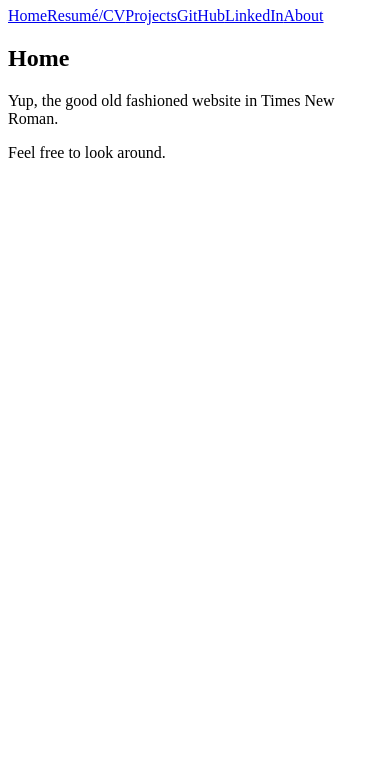
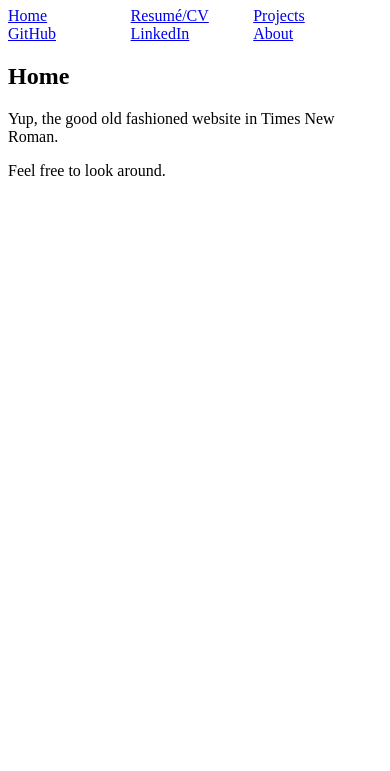
Before and after one commit to Jefferson227/website, a plain HTML site: page index.html in a window 390 px wide. Shown: the part 73-844 px from the top of the page. Drawn offline with Linux system fonts and the light colour scheme.

Commit message:
Adjust navbar style for mobile

```diff
--- a/index.html
+++ b/index.html
@@ -8,6 +8,7 @@
     />
     <title>Hey! I'm Jeff</title>
     <link rel="stylesheet" href="style.css" />
+    <link rel="stylesheet" href="style-mobile.css" />
   </head>
   <body>
     <header>
--- /dev/null
+++ b/style-mobile.css
@@ -0,0 +1,12 @@
+@media only screen and (max-width: 390px) {
+  .navbar {
+    flex-wrap: wrap;
+    justify-content: flex-start;
+    max-width: 390px;
+  }
+
+  .navbar .item {
+    display: inline-block;
+    width: calc(34% - 10px);
+  }
+}
--- a/style.css
+++ b/style.css
@@ -1,9 +1,10 @@
 .navbar {
   display: flex;
   justify-content: space-between;
+  flex-wrap: nowrap;
   margin: 0;
   padding: 0;
-  width: 30%;
+  width: 30em;
 }
 
 .navbar .item {
```
